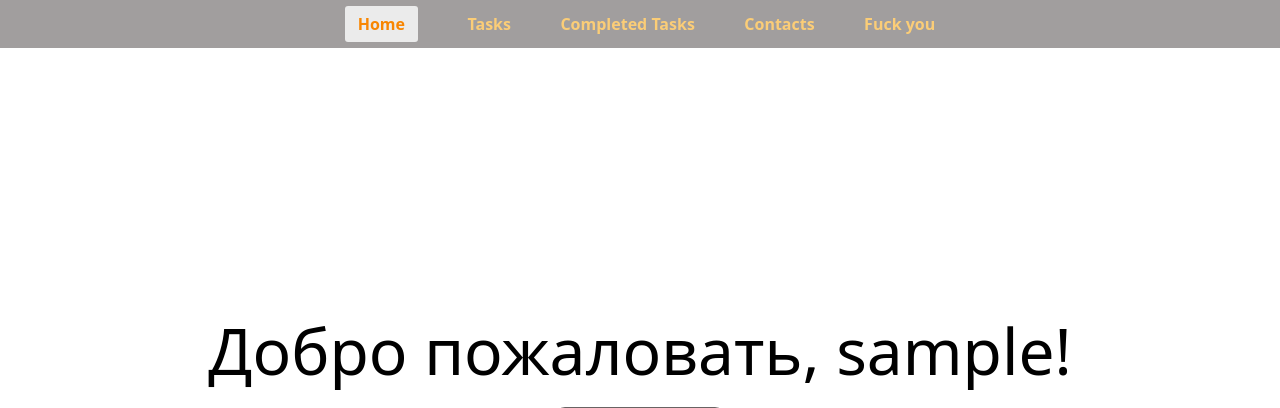
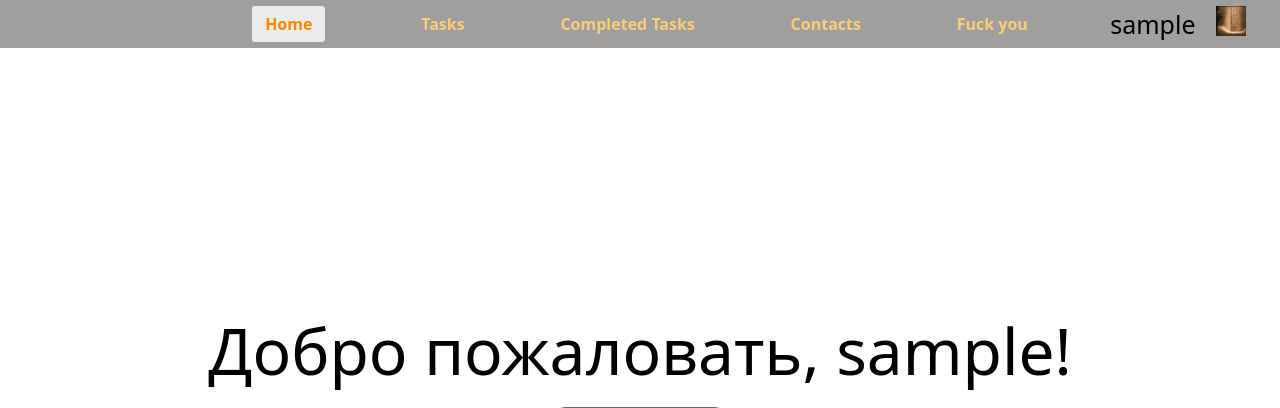
Before and after one commit to TimAny-W/shizohrenya, a Django app: page / in a window 1280 px wide. Shown: the top 408 px of the page. Run offline with Django 4.2, Linux system fonts and the light colour scheme; the visitor is signed in with stand-in values (Sample User, id 1).

Commit message:
Add files via upload

```diff
--- a/shizohrenya/tasks/static/tasks/css/base.css
+++ b/shizohrenya/tasks/static/tasks/css/base.css
@@ -15,12 +15,14 @@ header {
     justify-content: center;
     height: 6vh;
     background-color: rgb(161, 158, 158);
-    margin-top: 0;
+
+
 }
 
 .head-navigation {
+
     height: 100%;
-    width: 50%;
+    width: 100%;
     display: flex;
     flex-wrap: nowrap;
     justify-content: space-around;
@@ -35,3 +37,17 @@ li a {
     font-weight: 600;
     text-align: center;
 }
+
+.user {
+    width: 1300px;
+    display: flex;
+    justify-content: center;
+    align-items: center;
+    font-weight: 500px;
+    font-size: 25px;
+}
+
+.avatar {
+    width: 30px;
+    margin-left: 20px;
+}
--- a/shizohrenya/tasks/static/tasks/js/home.js
+++ b/shizohrenya/tasks/static/tasks/js/home.js
@@ -1,4 +1,4 @@
 function registerForm() {
-    var form = document.getElementById('register')
-    form =
+    document.getElementById('buttons').style.height="300px"
+    document.getElementById('buttons').style.display="300px"
 }
--- a/shizohrenya/tasks/templates/tasks/base.html
+++ b/shizohrenya/tasks/templates/tasks/base.html
@@ -12,20 +12,27 @@
 <body>
     <div class="all-blocks">
         {% if request.user.is_authenticated %}
+
         <header>
+            <div style="width: 300px;"></div>
             <ul class="head-navigation">
                 <li><a href="{% url 'home' %}" class="home">Home</a></li>
                 <li><a href="{% url 'tasks' %}" class="tasks">Tasks</a></li>
                 <li><a href="{% url 'task-list-completed' %}" class="completed-tasks">Completed Tasks</a></li>
                 <li><a href="https://github.com/TimAny-W/shizohrenya" class="contacts">Contacts</a></li>
                 <li><a href="https://image.winudf.com/v2/image1/Y29tLmtpcm1pbnQucmFrZXNjcmVhbWVyX3NjcmVlbl8wXzE1OTQxNzYzODNfMDEx/screen-0.jpg?fakeurl=1&type=.webp">Fuck you</a></li>
-              </ul>
+            </ul>
+            <div class="user" style="width: 300px ">
+                <span>{{ user }}</span>
+                <span class="avatar"><img src="{% static 'tasks/img/avatar_example.png' %}" alt=""></span>
+            </div>
         </header>
+
         {% endif %}
         <main>
-        {% block content %}
-        {% endblock %}
-    </main>
+            {% block content %}
+            {% endblock %}
+        </main>
     </div>
 
 
--- a/shizohrenya/tasks/urls.py
+++ b/shizohrenya/tasks/urls.py
@@ -9,6 +9,5 @@ urlpatterns = [
     path('task-delete/<int:pk>/', DeleteView.as_view(), name='task-delete'),
     path('task-complete/<int:pk>/', TaskComplete.as_view(), name='task-complete'),
     path('task-list-completed', TaskListCompleted.as_view(), name='task-list-completed'),
-    path('task-group-create', TaskGroupCreate.as_view(), name='task-group-create')
-
+    path('task-group-create', TaskGroupCreate.as_view(), name='task-group-create'),
 ]
--- a/shizohrenya/tasks/views.py
+++ b/shizohrenya/tasks/views.py
@@ -7,7 +7,7 @@ from django.views.generic.detail import DetailView
 from django.views.generic.edit import CreateView, UpdateView, DeleteView
 from django.urls import reverse_lazy
 
-from .forms import TaskCreateForm, TaskGroupCreateForm
+from .forms import TaskCreateForm
 from .models import Task
 
 from django.contrib.auth.mixins import LoginRequiredMixin
@@ -108,7 +108,6 @@ class TaskListCompleted(LoginRequiredMixin, View):
         }
         return render(request, self.template_name, context)
 
-
 class TaskGroupCreate(LoginRequiredMixin, View):
     template_name = 'tasks/task_group_create.html'
 
```
Also changed, not shown: shizohrenya/tasks/forms.py (+1 -7 lines), shizohrenya/tasks/migrations/0003_taskgroup.py (added), shizohrenya/tasks/static/tasks/img/avatar_example.png (added), shizohrenya/tasks/templates/tasks/task.html (line endings or trailing spaces), shizohrenya/tasks/templates/tasks/task_confirm_complete.html (line endings or trailing spaces), shizohrenya/tasks/templates/tasks/task_confirm_delete.html (line endings or trailing spaces), shizohrenya/tasks/templates/tasks/task_form.html (line endings or trailing spaces), shizohrenya/tasks/templates/tasks/task_group_create.html (line endings or trailing spaces), shizohrenya/tasks/templates/tasks/task_list.html (line endings or trailing spaces), shizohrenya/tasks/templates/tasks/task_list_completed.html (line endings or trailing spaces).
